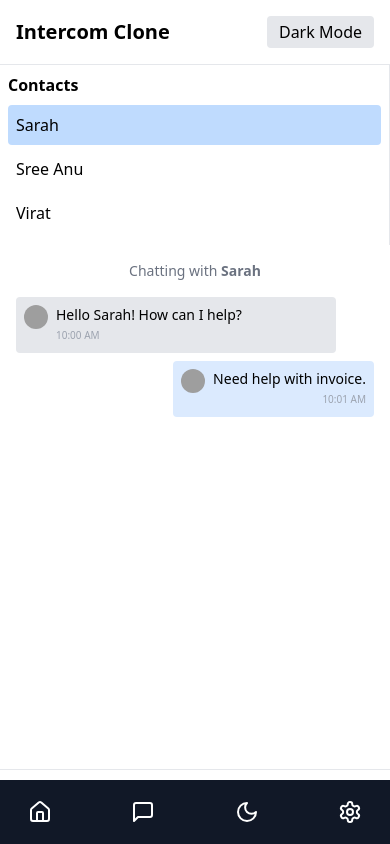
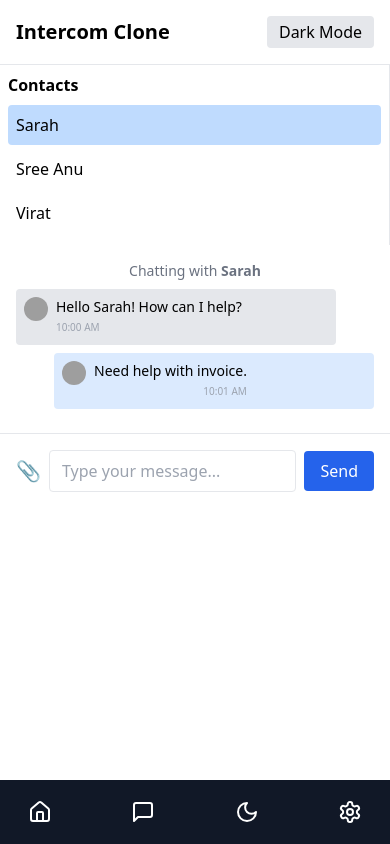
Before and after one commit to katumalasarala347/intercom-ui, a React (Vite) app: page / in a window 390 px wide. Built offline with nearby package versions, Linux system fonts and the light colour scheme; grey boxes are pictures that could not be loaded.

Commit message:
Fix: Make Send button and messages visible on mobile

```diff
--- a/src/components/ChatPanel.jsx
+++ b/src/components/ChatPanel.jsx
@@ -3,7 +3,7 @@ import { motion } from "framer-motion";
 
 export default function ChatPanel({ selectedContact }) {
   const defaultMessages = {
-    "Sarah": [
+    Sarah: [
       { from: "bot", text: "Hello Sarah! How can I help?", time: "10:00 AM" },
       { from: "user", text: "Need help with invoice.", time: "10:01 AM" },
     ],
@@ -11,7 +11,7 @@ export default function ChatPanel({ selectedContact }) {
       { from: "bot", text: "Hi Sree, what's up?", time: "11:15 AM" },
       { from: "user", text: "My tracking isn’t updating.", time: "11:16 AM" },
     ],
-    "Virat": [
+    Virat: [
       { from: "bot", text: "Hey Virat!", time: "12:00 PM" },
       { from: "user", text: "Account access issue.", time: "12:01 PM" },
     ],
@@ -65,8 +65,9 @@ export default function ChatPanel({ selectedContact }) {
   };
 
   return (
-    <div className="flex flex-col flex-1">
-      <div className="flex-1 flex flex-col p-4 space-y-2 overflow-auto">
+    <div className="flex flex-col h-full w-full">
+      {/* Messages */}
+      <div className="flex-1 overflow-auto p-4 space-y-2">
         <div className="text-center text-sm text-gray-500 mb-2">
           Chatting with <strong>{selectedContact}</strong>
         </div>
@@ -102,9 +103,8 @@ export default function ChatPanel({ selectedContact }) {
         <div ref={messagesEndRef} />
       </div>
 
-      {/* Input Area */}
+      {/* Chat Input */}
       <div className="p-4 border-t dark:border-gray-700 bg-white dark:bg-black w-full">
-        {/* Show selected file */}
         {file && (
           <div className="text-sm text-gray-500 flex items-center gap-2 mb-2">
             📎 {file.name}
@@ -118,7 +118,6 @@ export default function ChatPanel({ selectedContact }) {
         )}
 
         <div className="flex items-center gap-2 w-full">
-          {/* File Picker */}
           <label className="cursor-pointer text-xl">
             📎
             <input
@@ -128,7 +127,6 @@ export default function ChatPanel({ selectedContact }) {
             />
           </label>
 
-          {/* Message Input */}
           <input
             value={file ? `📎 ${file.name}` : newMsg}
             onChange={(e) => !file && setNewMsg(e.target.value)}
@@ -139,7 +137,6 @@ export default function ChatPanel({ selectedContact }) {
             readOnly={!!file}
           />
 
-          {/* Send Button */}
           <button
             onClick={handleSend}
             className="bg-blue-600 text-white px-4 py-2 rounded hover:bg-blue-700 transition flex-shrink-0"
```
